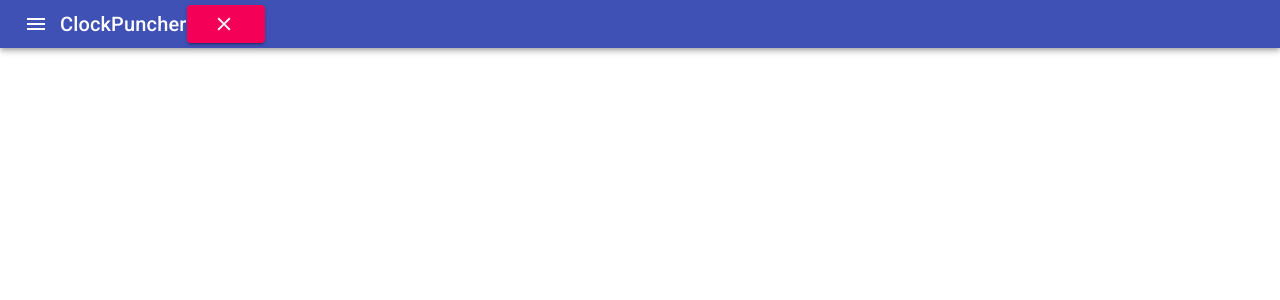
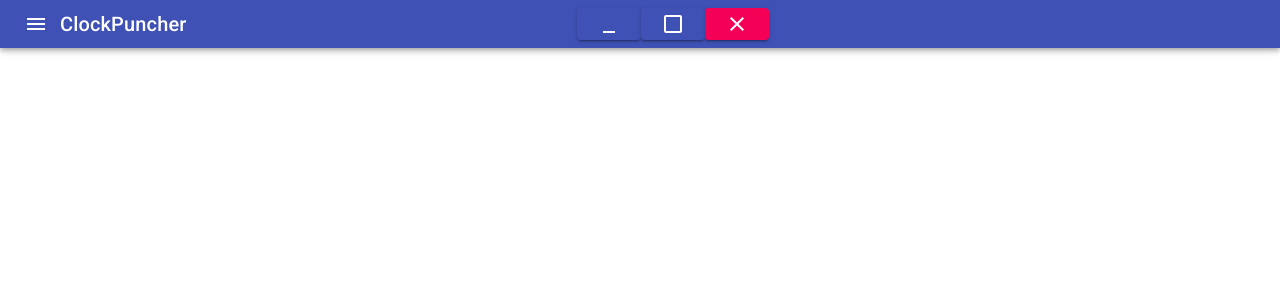
Before and after one commit to GFernandesS/clock-puncher-front, a React (Create React App) app: page / in a window 1280 px wide. Shown: the top 300 px of the page. Built offline with nearby package versions, Linux system fonts and the light colour scheme.

Commit message:
Implementando fluxo de eventos entre processos

```diff
--- a/public/index.html
+++ b/public/index.html
@@ -16,8 +16,8 @@
 
     <title>ClockPuncher</title>
   </head>
-  <body>
+  <body style="-webkit-app-region: drag">
     <noscript>You need to enable JavaScript to run this app.</noscript>
-    <div id="root" style="-webkit-app-region: drag"></div>
+    <div id="root"></div>
   </body>
 </html>
--- a/src/components/AppMenu.css
+++ b/src/components/AppMenu.css
@@ -1,3 +1,7 @@
-.MenuButton {
+.Drag {
   -webkit-app-region: no-drag;
 }
+
+.Drag.MenuButtom {
+  margin-left: 390px;
+}
--- a/src/components/AppMenu.js
+++ b/src/components/AppMenu.js
@@ -4,33 +4,50 @@ import {
   Toolbar,
   IconButton,
   Typography,
-  Button
+  Button,
+  Box
 } from '@material-ui/core'
-import { MenuOutlined, CloseOutlined } from '@material-ui/icons'
+import {
+  MenuOutlined,
+  CloseOutlined,
+  CropDinOutlined,
+  MinimizeOutlined
+} from '@material-ui/icons'
 import './AppMenu.css'
 
 const AppMenu = () => {
+  const handleOnClickClose = (_) => {
+    window.main.send('finalize')
+  }
+
   return (
-    <AppBar position="static">
+    <AppBar position="relative">
       <Toolbar variant="dense">
         <IconButton
           edge="start"
           color="inherit"
           aria-label="menu"
-          className="MenuButton"
+          className="Drag"
         >
           <MenuOutlined />
         </IconButton>
         <Typography variant="h6">ClockPuncher</Typography>
-        <Button
-          variant="contained"
-          size="large"
-          color="secondary"
-          aria-controls="menu-appbar"
-          className="MenuButton"
-          style={{ paddingLeft: 30 }}
-          startIcon={<CloseOutlined />}
-        />
+        <Box className="Drag MenuButtom" flexGrow={1}>
+          <Button color="primary" variant="contained" size="small">
+            <MinimizeOutlined />
+          </Button>
+          <Button color="primary" variant="contained" size="small">
+            <CropDinOutlined />
+          </Button>
+          <Button
+            color="secondary"
+            variant="contained"
+            size="small"
+            onClick={handleOnClickClose}
+          >
+            <CloseOutlined />
+          </Button>
+        </Box>
       </Toolbar>
     </AppBar>
   )
```
Also changed, not shown: src/electron/electronStarter.js (+8 -4 lines), src/electron/preload.js (added, +10 -0 lines), 1 other file (tests, documents, lock files or other folders).
